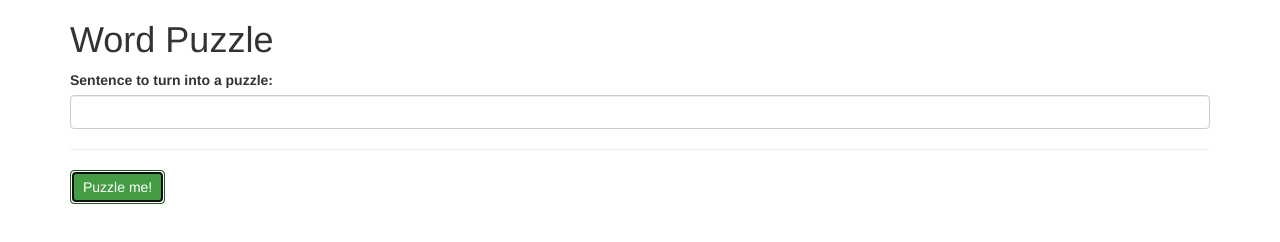
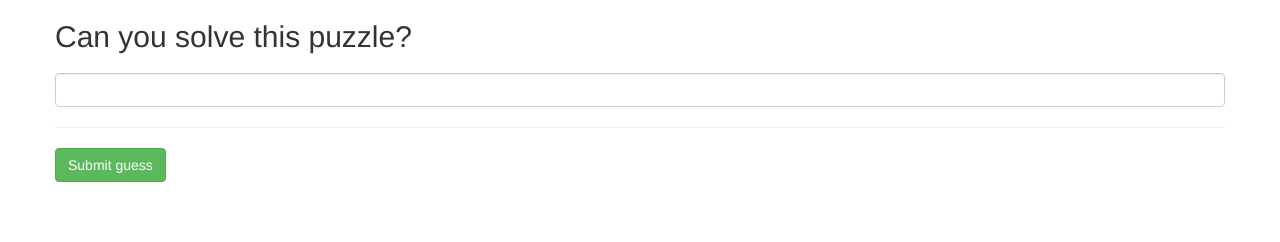
Before and after one commit to GalinMcMahon/Word-Puzzle, a plain HTML site: page index.html in a window 1280 px wide. Both pictures are taken after a click on the button "Puzzle me!". Drawn offline with nearby package versions, Linux system fonts and the light colour scheme.

Commit message:
add js and html

```diff
--- a/css/styles.css
+++ b/css/styles.css
@@ -0,0 +1,3 @@
+#puzzleOutput {
+  display: none;
+}
--- a/index.html
+++ b/index.html
@@ -10,11 +10,28 @@
   </head>
   <body>
     <div class="container">
-      <h1>Word Puzzle</h1>
-      <label for="sentence">Sentence to turn into a puzzle:</label>
-      <input id="sentenceInput" class="form-control" type="text">
-      <hr>
-      <button class="btn btn-success" id="submitButton">Puzzle me!</button>
+      <div class="row" id="puzzleInput">
+        <h1>Word Puzzle</h1>
+        <label for="sentence">Sentence to turn into a puzzle:</label>
+        <input id="sentenceInput" class="form-control" type="text">
+        <hr>
+        <button class="btn btn-success" id="submitButton">Puzzle me!</button>
+      </div>
+      <div class="row" id="puzzleOutput">
+        <h2>Can you solve this puzzle?</h2>
+        <h3 id="puzzleSentence"></h3>
+
+        <div>
+          <input id="guess" class="form-control" type="text">
+          <hr>
+          <button class="btn btn-success" id="guessButton">Submit guess</button>
+          <h2 id="correct"></h2>
+
+
+        </div>
+
+      </div>
+      </div>
     </div>
   </body>
 </html>
--- a/js/scripts.js
+++ b/js/scripts.js
@@ -0,0 +1,33 @@
+const VOWELS = ["a", "e", "i", "o", "u"]
+
+$(document).ready(function() {
+
+  $("#submitButton").click(function(event) {
+    event.preventDefault();
+    const ORIGINAL = $("#sentenceInput").val();
+    let letters = ORIGINAL.split("");
+    let vowelsDashed = letters.map(function(letter) {
+      if (VOWELS.includes(letter)) {
+        return "-";
+      } else {
+        return letter;
+      };
+    });
+
+    let displaySentence = vowelsDashed.join("");
+    $("#puzzleSentence").text(`${displaySentence}`);
+    $("#puzzleInput").hide();
+    $("#puzzleOutput").show();
+  });
+
+  $("#guessButton").click(function(event) {
+    event.preventDefault();
+    const ORIGINAL = $("#sentenceInput").val();
+    let guessAnswer = $("#guess").val();
+    if (guessAnswer === ORIGINAL) {
+      $("#correct").text("Correct");
+    } else {
+      $("#correct").text("Wrong.  Try again.");
+    };
+  });
+});
```
